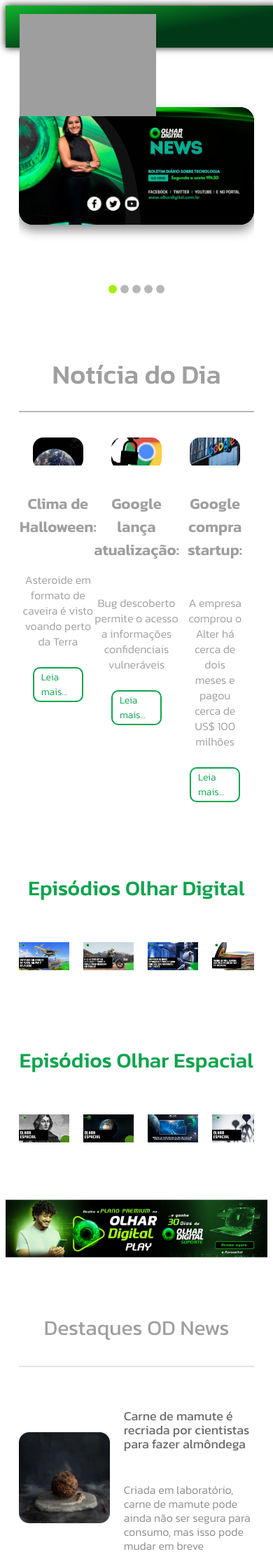
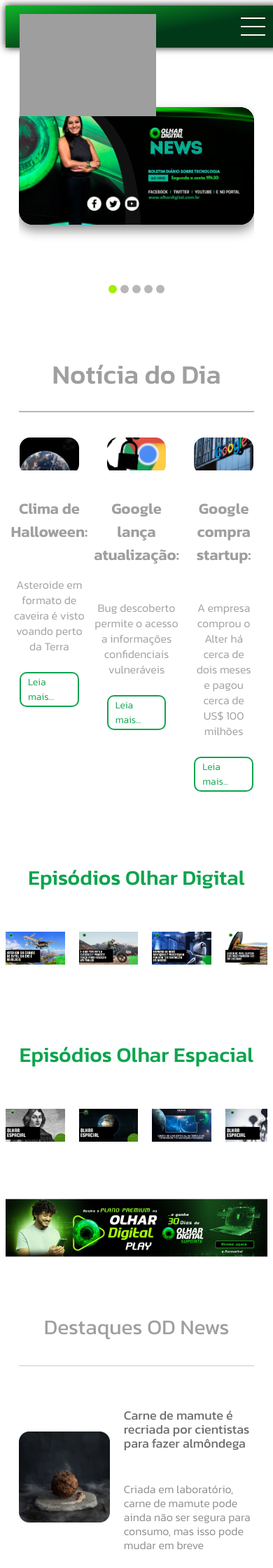
Before and after one commit to rbrunob/olhar-digital-play, a PHP site: page / in a window 390 px wide. Shown: the top 2240 px of the page at 70% size. Run offline with PHP 8.4, Linux system fonts and the light colour scheme; some libraries are stand-ins or nearby versions; grey boxes are pictures that could not be loaded.

Commit message:
update responsive

```diff
--- a/src/assets/js/default.js
+++ b/src/assets/js/default.js
@@ -1,3 +1,4 @@
+let screenWidth = window.screen.width;
 const buttonSearch = document.querySelector(".button_search");
 const inputSearch = document.querySelector(".input_search");
 const containerInput = document.querySelector(".container_input");
@@ -6,6 +7,25 @@ buttonSearch.addEventListener("click", () => {
   containerInput.classList.toggle("active");
   inputSearch.focus();
 });
+
+//MENU
+const menuNav = document.querySelector("header .header_row nav");
+const menuToggle = document.querySelector(".menu_toggle");
+
+menuToggle.addEventListener("click", () => {
+  menuToggle.classList.toggle("active");
+  menuNav.classList.toggle("active");
+})
+
+if (screenWidth <= 1000) {
+  menuNav.classList.add("mobile");
+  menuNav.classList.remove("desktop");
+} else {
+  menuNav.classList.add("desktop");
+  menuNav.classList.remove("mobile");
+}
+
+
 
 // DATA ATUALIZADA DO FOOTER
 
@@ -198,7 +218,7 @@ nextArrow.addEventListener("click", () => {
   containerCarousel.scrollLeft += containerCarousel.offsetWidth;
 });
 
-let screenWidth = window.screen.width;
+
 let quantity;
 
 if (screenWidth <= 540) {
@@ -606,15 +626,15 @@ const carouselItemPlaying = document.querySelectorAll(
 const prevArrowPlaying = document.querySelector("#moviesPlaying .carousel_prev");
 const nextArrowPlaying = document.querySelector("#moviesPlaying .carousel_next");
 
-containerCarouselPlaying.addEventListener("touchstart", handleTouchStartFree, false)
-containerCarouselPlaying.addEventListener("touchmove", handleTouchMoveFree, false)
+containerCarouselPlaying.addEventListener("touchstart", handleTouchStartPlaying, false)
+containerCarouselPlaying.addEventListener("touchmove", handleTouchMovePlaying, false)
 
-function handleTouchStartFree(event) {
+function handleTouchStartPlaying(event) {
   initialX = event.touches[0].clientX;
   initialY = event.touches[0].clientY;
 }
 
-function handleTouchMoveFree(event) {
+function handleTouchMovePlaying(event) {
   if (!initialX || !initialY) {
     return;
   }
--- a/src/components/catalog/catalog.css
+++ b/src/components/catalog/catalog.css
@@ -181,7 +181,7 @@
 
 @media screen and (max-width: 540px) {
     #catalog .catalog_row {
-        width: var(--mw-90);
+        width: var(--mw-100);
         padding: 10% 0;
     }
 
--- a/src/components/free-channels/free-channels.css
+++ b/src/components/free-channels/free-channels.css
@@ -52,6 +52,8 @@
 @media screen and (max-width: 540px) {
     .carousel_title {
         justify-content: center;
+        width: 90%;
+        margin: 0 auto 30px;
     }
 
     #freeChannel .carousel_title .title {
@@ -59,7 +61,7 @@
     }
 
     .carousel-row {
-        width: var(--mw-90);
+        width: var(--mw-100);
         padding: 10% 0;
     }
 
--- a/src/components/header/header.css
+++ b/src/components/header/header.css
@@ -16,14 +16,19 @@ header .header_row {
     display: flex;
     align-items: center;
     justify-content: space-between;
+    position: relative;
 }
 
-header .header_row nav {
+header .header_row nav.desktop {
     display: flex;
     align-items: center;
     justify-content: center;
     gap: 10px;
     width: auto;
+}
+
+header .header_row nav.mobile {
+    display: none;
 }
 
 header .header_row .container_logo {
@@ -39,7 +44,7 @@ header .header_row .container_logo .logo {
     margin: 0 auto;
 }
 
-.header_row nav .container_nav_menu {
+.header_row nav.desktop .container_nav_menu {
     display: flex;
     align-items: center;
     justify-content: center;
@@ -193,8 +198,115 @@ header .header_row .container_logo .logo {
     color: var(--text-green-400);
 }
 
-@media screen and (max-width: 540px) {
-    header .header_row nav {
+.menu_toggle {
+    display: none;
+}
+
+@media screen and (max-width: 1000px) {
+    header .header_row nav.desktop {
         display: none;
     }
+
+    .menu_toggle {
+        display: flex;
+        width: 35px;
+        flex-direction: column;
+        height: 35px;
+        position: relative;
+        align-items: center;
+        right: 0;
+        justify-content: center;
+        gap: 10px;
+    }
+
+    .menu_toggle .menu_lines {
+        width: 100%;
+        height: 2px;
+        background: white;
+        transform: translate(0px, 0px);
+        transition: all .3s;
+    }
+
+    .menu_toggle.active .menu_lines:nth-child(1) {
+        transform: rotate(45deg) translate(8px, 8px);
+    }
+
+    .menu_toggle.active .menu_lines:nth-child(2) {
+        width: 0px;
+    }
+
+    .menu_toggle.active .menu_lines:nth-child(3) {
+        transform: rotate(135deg) translate(-8px, 8px);
+    }
+
+    header .header_row nav.mobile.active {
+        right: -22px;
+    }
+
+    header .header_row nav.mobile {
+        display: flex;
+        position: absolute;
+        top: 45px;
+        right: -400px;
+        padding: 20px;
+        background: #2a2a2a;
+        box-shadow: -2px 5px 10px #00000063;
+        width: 250px;
+        flex-direction: column;
+        gap: 25px;
+        border-radius: 0px 0 0 10px;
+        transition: all .3s;
+    }
+
+    nav.mobile .container_button_search {
+        display: none;
+    }
+
+    nav.mobile .container_social_media {
+        display: none;
+    }
+
+    nav.mobile .container_cta {
+        gap: 10px;
+        width: 100%;
+    }
+
+    nav.mobile .container_cta a {
+        width: 100%;
+        border-radius: 5px;
+        font-size: var(--text-xs);
+        text-align: center;
+    }
+
+    nav.mobile .container_nav_menu {
+        display: flex;
+        flex-direction: column;
+        align-items: flex-start;
+        justify-content: center;
+        position: relative;
+    }
+
+    nav.mobile .container_nav_menu .nav_item {
+        padding: 15px 0;
+        width: 100%;
+        text-align: start;
+        justify-content: flex-start;
+    }
+
+    nav.mobile .container_nav_menu .nav_item::after {
+        display: none;
+    }
+
+    nav.mobile .container_nav_menu .nav_item a {
+        width: 100%;
+        height: 100%;
+    }
+
+    nav.mobile .container_nav_menu::after {
+        content: '';
+        width: 100%;
+        height: 1px;
+        position: relative;
+        background: #737373;
+    }
 }
--- a/src/components/header/header.php
+++ b/src/components/header/header.php
@@ -3,7 +3,12 @@
         <div class="container_logo">
             <img src="./src/assets/images/logo_olhar_digital_news.svg" alt="Logo Olhar Digital News" class="logo" />
         </div>
-        <nav>
+        <div class="menu_toggle">
+            <div class="menu_lines"></div>
+            <div class="menu_lines"></div>
+            <div class="menu_lines"></div>
+        </div>
+        <nav class="desktop">
             <ul class="container_nav_menu">
                 <li class="nav_item"><a href="noticias.php">NOTÍCIAS</a></li>
                 <li class="nav_item"><a href="videos.php">VÍDEOS</a></li>
--- a/src/components/web-stories/web-stories.css
+++ b/src/components/web-stories/web-stories.css
@@ -516,12 +516,14 @@
 
 @media screen and (max-width: 540px) {
     #stories .stories_row {
-        width: var(--mw-90);
+        width: var(--mw-100);
         padding: 10% 0;
     }
 
     .stories_title {
         justify-content: center;
+        width: 90%;
+        margin: 0 auto 30px;
     }
 
     .stories_title .title {
```
